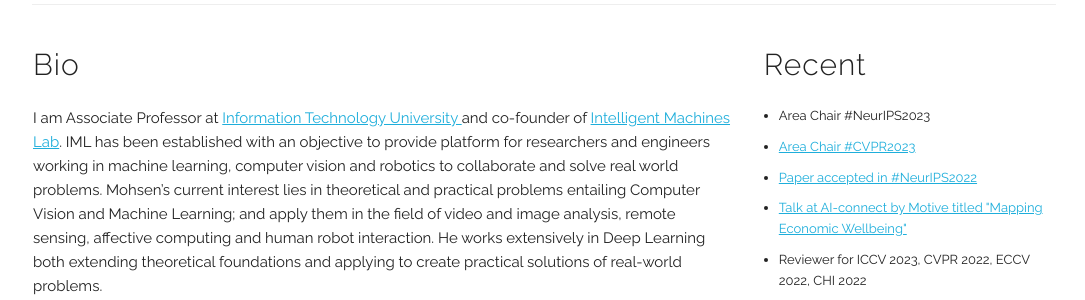
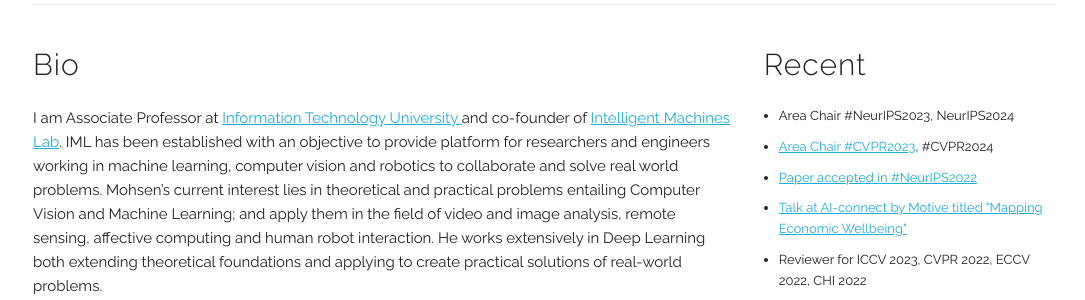
Before and after one commit to mohsenali/mohsenali.github.io, a Jekyll site: the page built from index.html, in a window 1280 px wide and 900 px high. Shown: the part 439-739 px from the top of the window, without its empty margins (96-1181 px from the left). Built offline with Jekyll 4.4.1, drawn with Linux system fonts in a browser that asks for light colours; some web fonts are replaced.

Commit message:
Update index.html
Area Chair information added.

```diff
--- a/index.html
+++ b/index.html
@@ -95,8 +95,8 @@ title: Personal Webpage
   <h4>Recent</h4>
  <font size=2px>
  <ul class="listType">
-  <li>Area Chair #NeurIPS2023</li>
-  <li><a href="https://cvpr2023.thecvf.com/Conferences/2023/AreaChairs">Area Chair #CVPR2023</a> </li>
+  <li>Area Chair #NeurIPS2023, NeurIPS2024</li>
+  <li><a href="https://cvpr2023.thecvf.com/Conferences/2023/AreaChairs">Area Chair #CVPR2023</a>,  #CVPR2024</li>
   <li><a href="http://im.itu.edu.pk/towards-improving-calibration/">Paper accepted in #NeurIPS2022</a> </li>
   <li><a href="https://aiconnect.gomotive.com/">Talk at AI-connect by Motive titled "Mapping Economic Wellbeing"</a> </li>
   <li> Reviewer for ICCV 2023, CVPR 2022, ECCV 2022, CHI 2022</li>
```
